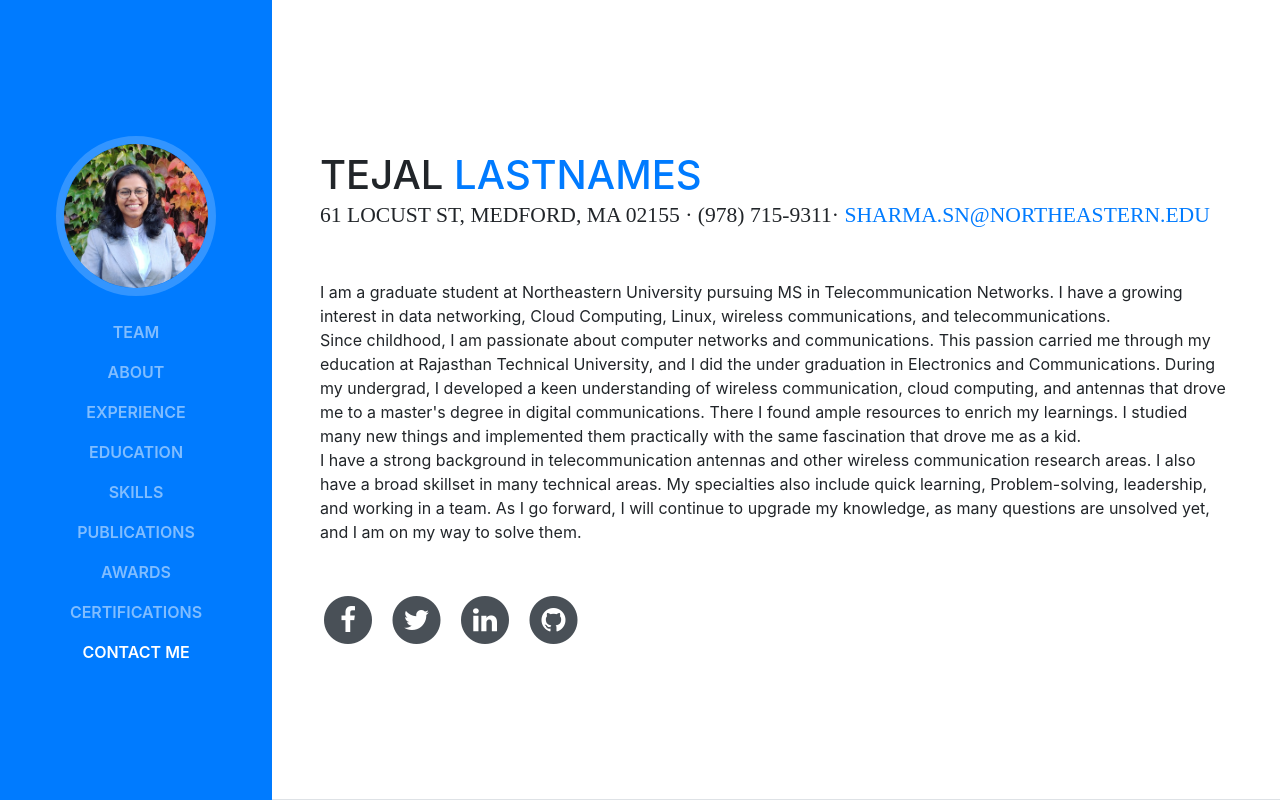
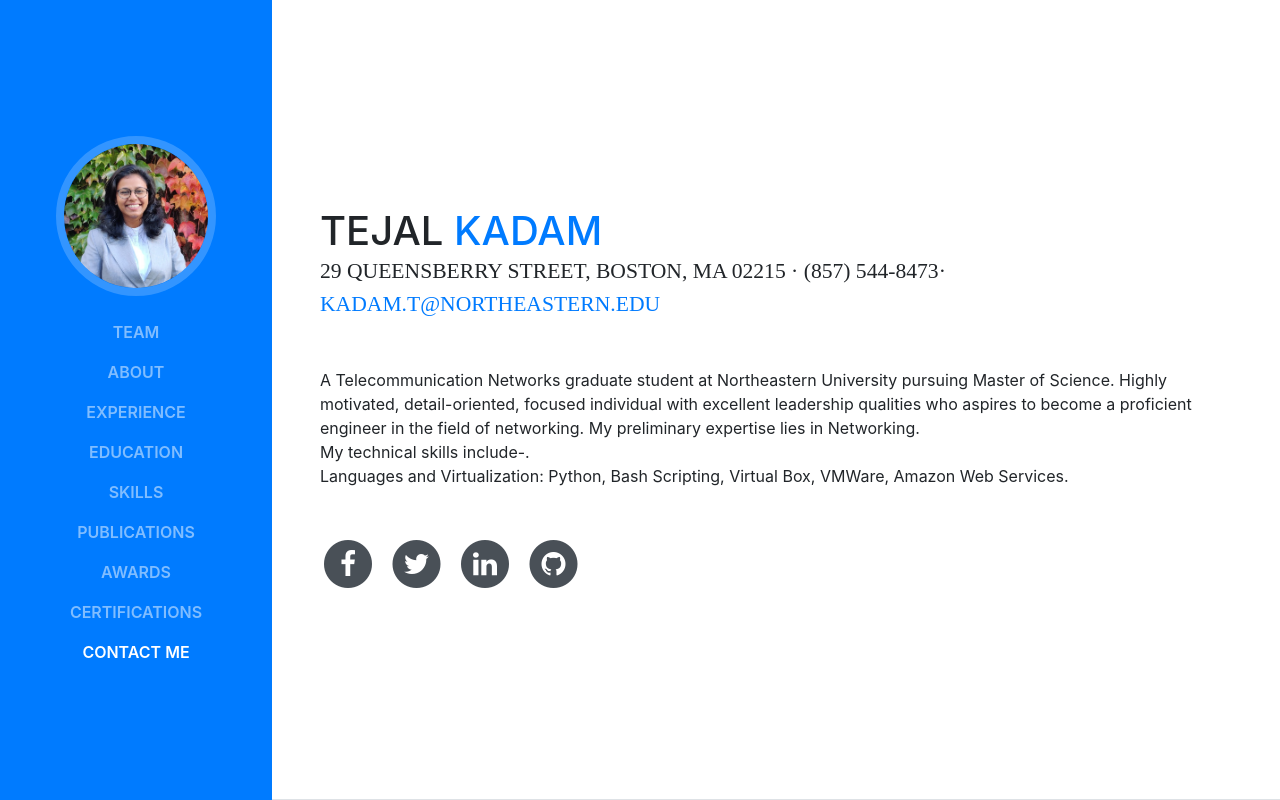
Before and after one commit to tejalrkadam281/website_data, a website with bundled scripts: page tejal.html in a window 1280 px wide. Shown: the top 800 px of the page. Built offline with nearby package versions, Linux system fonts and the light colour scheme; a web font is replaced by a local one.

Commit message:
Update tejal.html

```diff
--- a/tejal.html
+++ b/tejal.html
@@ -8,7 +8,7 @@
     <meta name="description" content="">
     <meta name="author" content="">
 
-    <title>Resume - Sneha Sharma</title>
+    <title>Resume - Tejal Kadam</title>
 
     <!-- Bootstrap core CSS -->
     <link href="vendor/bootstrap/css/bootstrap.min.css" rel="stylesheet">
@@ -30,7 +30,7 @@
 
     <nav class="navbar navbar-expand-lg navbar-dark bg-primary fixed-top" id="sideNav">
       <a class="navbar-brand js-scroll-trigger" href="#page-top">
-        <span class="d-block d-lg-none">Sneha Sharma</span>
+        <span class="d-block d-lg-none">Tejal Kadam</span>
         <span class="d-none d-lg-block">
           <img class="img-fluid img-profile rounded-circle mx-auto mb-2" src="img/t.jpeg" alt="">
         </span>
@@ -76,19 +76,18 @@
       <section class="resume-section p-3 p-lg-5 d-flex d-column" id="about">
         <div class="my-auto">
           <h1 class="mb-0">Tejal
-            <span class="text-primary">lastnameS</span>
+            <span class="text-primary">Kadam</span>
           </h1>
-          <div class="subheading mb-5">61 Locust St, Medford, MA 02155 · (978) 715-9311·
-            <a href="mailto:sharma.sn@northeastern.edu">sharma.sn@northeastern.edu</a>
+          <div class="subheading mb-5">29 Queensberry Street, Boston, MA 02215 · (857) 544-8473·
+            <a href="mailto:kadam.t@northeastern.edu">kadam.t@northeastern.edu</a>
           </div>
-          <p class="mb-5">I am a graduate student at Northeastern University pursuing MS in Telecommunication Networks. I have a growing interest in data networking, Cloud Computing, Linux, wireless communications, and telecommunications.
+          <p class="mb-5">A Telecommunication Networks graduate student at Northeastern University pursuing Master of Science. Highly motivated, detail-oriented, focused individual with excellent leadership qualities who aspires to become a proficient engineer in the field of networking. My preliminary expertise lies in Networking.
 
           <br>
-              Since childhood, I am passionate about computer networks and communications. This passion carried me through my education at Rajasthan Technical University, and I did the under graduation in Electronics and Communications. During my undergrad, I developed a keen understanding of wireless communication, cloud computing, and antennas that drove me to a master's degree in digital communications. There I found ample resources to enrich my learnings. I studied many new things and implemented them practically with the same fascination that drove me as a kid.
+               My technical skills include-.
 
           <br>
-              I have a strong background in telecommunication antennas and other wireless communication research areas. I also have a broad skillset in many technical areas.
-              My specialties also include quick learning, Problem-solving, leadership, and working in a team. As I go forward, I will continue to upgrade my knowledge, as many questions are unsolved yet, and I am on my way to solve them.
+              Languages and Virtualization: Python, Bash Scripting, Virtual Box, VMWare, Amazon Web Services.
           <ul class="list-inline list-social-icons mb-0">
             <li class="list-inline-item">
               <a href="https://www.facebook.com/sneha.sharma.18062/" target="_blank">
```
